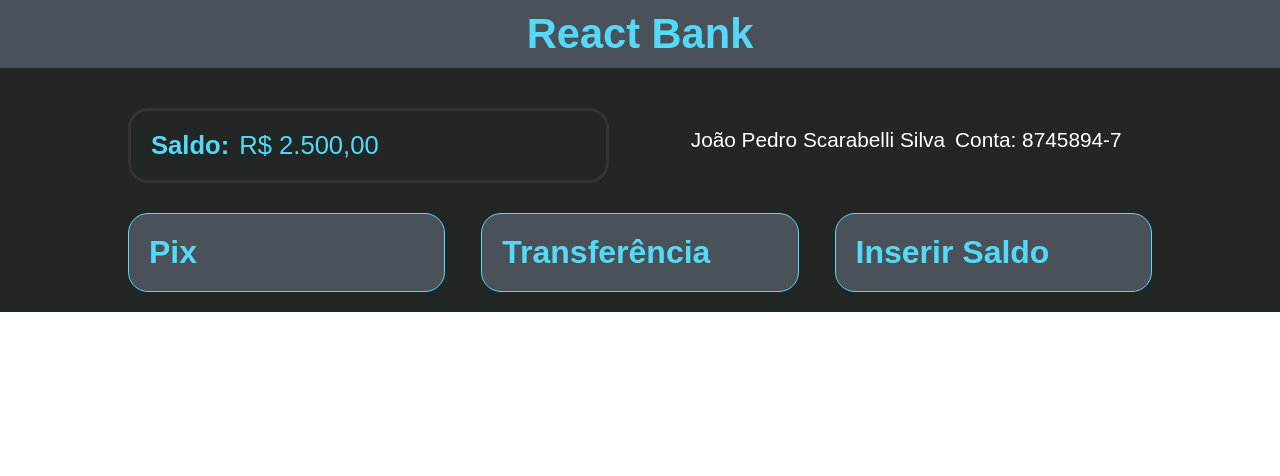
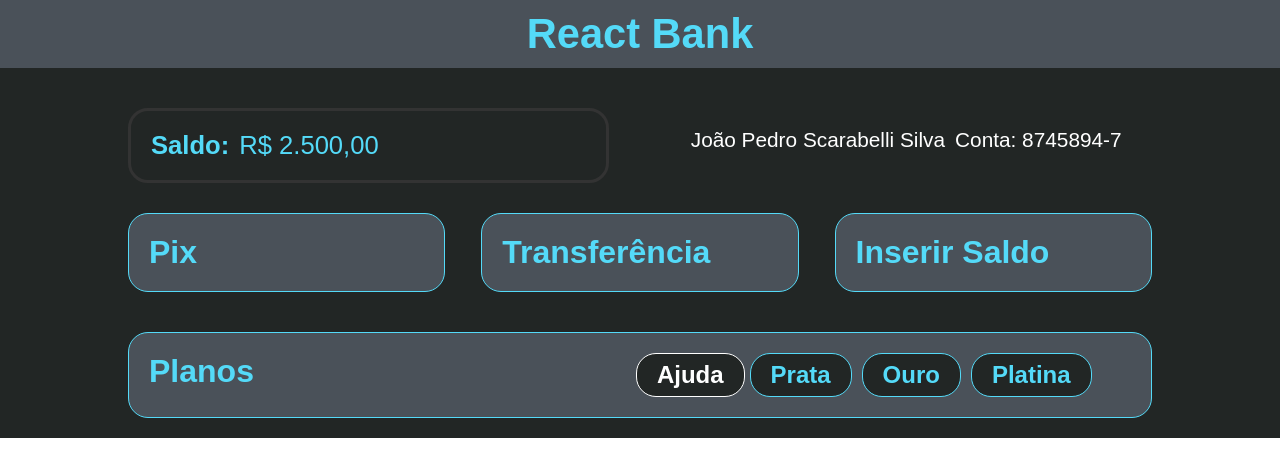
Before and after one commit to JPSS14/react-bank, a Next.js app: page / in a window 1280 px wide. Shown: the top 476 px of the page. Built offline with nearby package versions, Linux system fonts and the light colour scheme.

Commit message:
react-bank UPDATE 4: Added PlansBox component

```diff
--- /dev/null
+++ b/src/components/PlansBox.tsx
@@ -0,0 +1,37 @@
+import style from '../styles/PlansBox.module.scss';
+
+export function PlansBox() {
+    return (
+        <div className={style.mainPlansBox}>
+            <div className={style.mainPlansHeader}>
+                <header>
+                    <h1>Planos</h1>
+                </header>
+            </div>
+            <div className={style.content}>
+                <section className={style.mainPlansSection}>
+                    <article className={style.mainPlansHelp}>
+                        <header>
+                            <h2>Ajuda</h2>
+                        </header>
+                    </article>
+                    <article className={style.mainPlansArticle}>
+                        <header>
+                            <h2>Prata</h2>
+                        </header>
+                    </article>
+                    <article className={style.mainPlansArticle}>
+                        <header>
+                            <h2>Ouro</h2>
+                        </header>
+                    </article>
+                    <article className={style.mainPlansArticle}>
+                        <header>
+                            <h2>Platina</h2>
+                        </header>
+                    </article>
+                </section>
+            </div>
+        </div>
+    );
+}
--- a/src/pages/index.tsx
+++ b/src/pages/index.tsx
@@ -4,6 +4,7 @@ import { Balance } from '../components/Balance';
 import { Profile } from '../components/Profile';
 import style from '../styles/main.module.scss';
 import { Services } from '../components/Services';
+import { PlansBox } from '../components/PlansBox';
 
 export default function Home() {
   return (
@@ -20,6 +21,9 @@ export default function Home() {
         <div className={style.mainServices}>
           <Services />
         </div>
+        <div className={style.mainPlans}>
+          <PlansBox />
+        </div>
       </main>
     </>
   );
--- /dev/null
+++ b/src/styles/PlansBox.module.scss
@@ -0,0 +1,52 @@
+@import "colors";
+.mainPlansBox{
+    display: flex;
+    flex-wrap: wrap;
+    flex-basis: 100%;
+    justify-content: space-between;
+    background: $main;
+    padding: 20px;
+    border-radius: 20px;
+    border: solid 1px $blue;
+    color: $blue;
+
+    .mainPlansHeader{
+        flex-basis: 10%;
+    }
+
+    .content{
+        display: flex;
+        flex-wrap: wrap;
+        justify-content: space-around;
+        flex-basis: 70%;
+    }
+
+    .mainPlansSection{
+        display: flex;
+        flex-wrap: wrap;
+        flex-basis: 90%;
+        justify-content: flex-end;
+    }
+
+    h1{
+        font-size: 2em;
+    }
+
+    .mainPlansHelp{
+        flex-basis: 10%;
+        background: $dark;
+        padding: 7px 20px;
+        border: solid 1px #fff;
+        border-radius: 20px;
+        color: #fff;
+    }
+
+    .mainPlansArticle{
+        flex-basis: 10%;
+        background: $dark;
+        padding: 7px 20px;
+        border: solid 1px $blue;
+        border-radius: 20px;
+        margin: 0 5px;
+    }
+}
--- a/src/styles/main.module.scss
+++ b/src/styles/main.module.scss
@@ -20,4 +20,12 @@
         margin: 20px auto;
         justify-content: space-between;
     }
+
+    .mainPlans{
+        display: flex;
+        flex-wrap: wrap;
+        flex-basis: 80%;
+        margin: 20px auto;
+        justify-content: space-between;
+    }
 }
```
